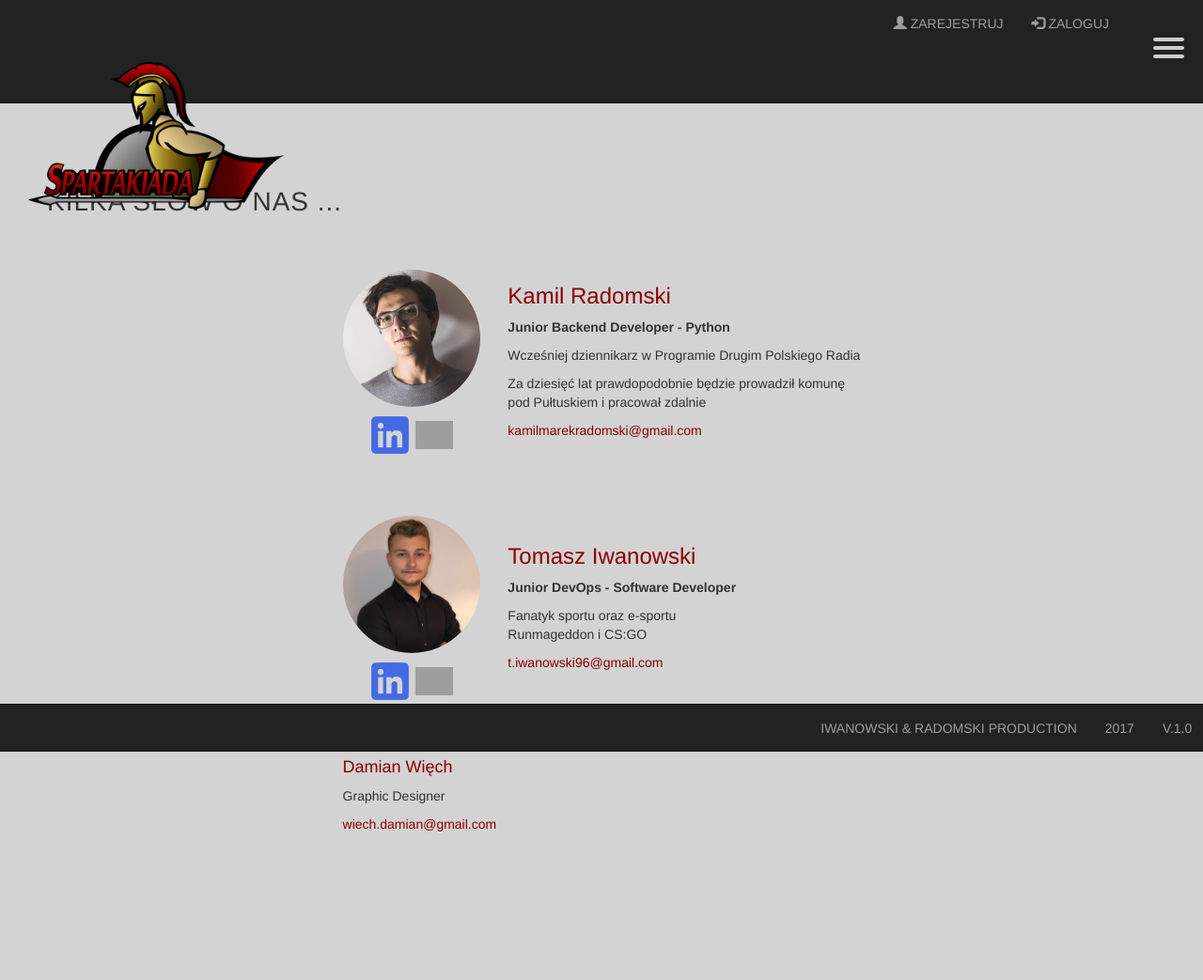
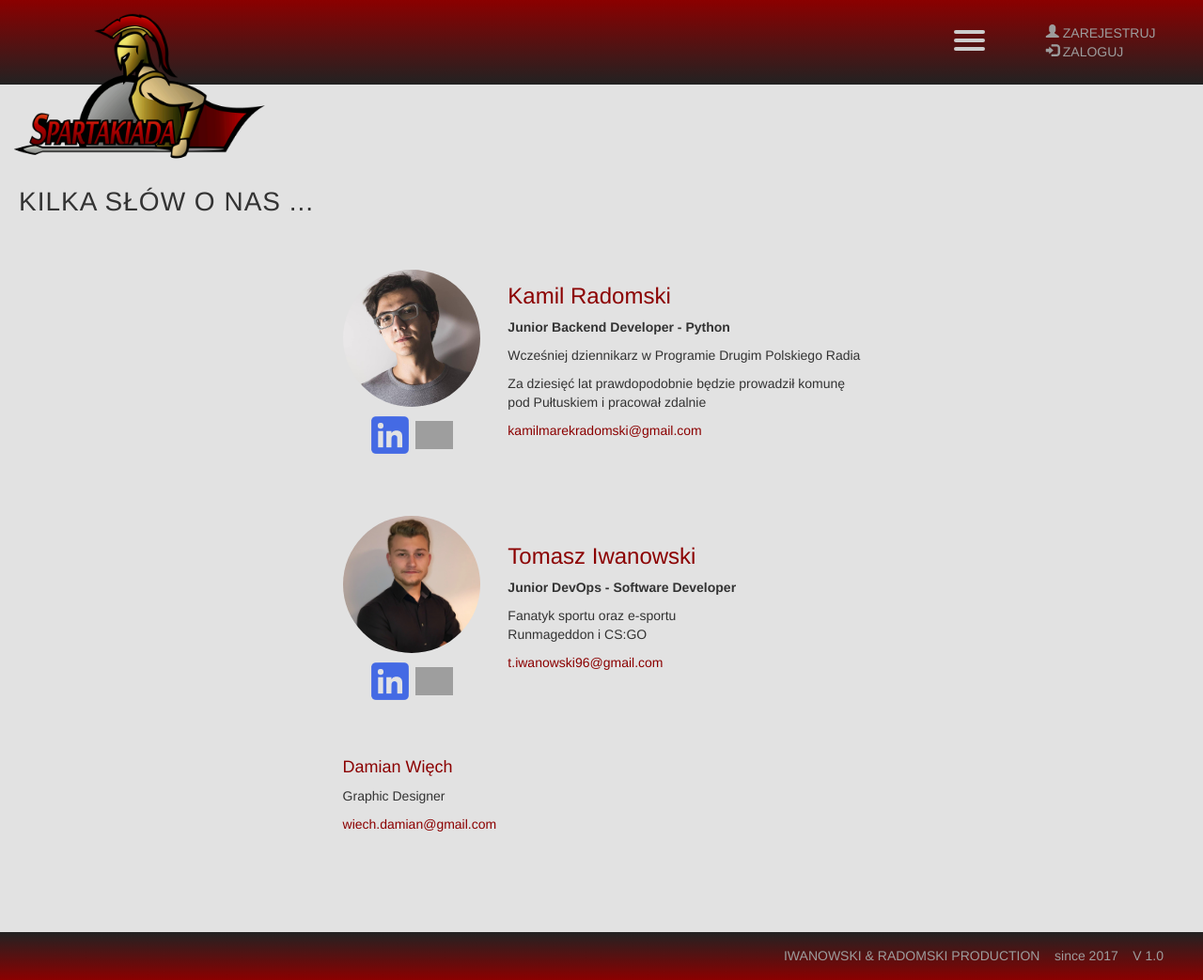
Before and after one commit to tiwanowski96/Spartakiada, a Django app: template spartakiada/templates/spartakiada/about_view.html in a window 1280 px wide. Shown: the whole page at 94% size. Before the commit the page ends 885 px from the top, so only its background shows below. Run offline with Django 3.2, Linux system fonts and the light colour scheme; the template is opened without the code that fills it, so the values that code supplies are empty; some libraries are stand-ins or nearby versions; grey boxes are pictures that could not be loaded.

Commit message:
Change/Fix CSS style

```diff
--- a/spartakiada/static/js/alerts.js
+++ b/spartakiada/static/js/alerts.js
@@ -1,3 +1,3 @@
 $(document).ready(function(){
-    $("footer").delay(2000).fadeOut(2000);
+    $("footer.warningContainer").delay(2000).fadeOut(2000);
     });
--- a/spartakiada/static/spartakiada/style.css
+++ b/spartakiada/static/spartakiada/style.css
@@ -1,3 +1,17 @@
+body {
+    background-color: rgb(226, 226, 226);
+    margin: 0;
+    display: flex;
+    flex-direction: column;
+    justify-content: space-between;
+    min-height: 100vh;
+}
+
+* {
+    font-family: "Helvetica Neue",Helvetica,Arial,sans-serif;
+    line-height: 1.42857143;
+}
+
 .nice {
     width: 200px;
     background-color: #A9A9A9;
@@ -72,10 +86,6 @@
     color: white;
 }
 
-body {
-    background-color: grey;
-}
-
 .toggle {
     letter-spacing: 1px;
     color: black;
@@ -107,10 +117,11 @@ ol {
 }
 
 #container {
-    margin-top: 200px;
-    margin-left: 40px;
-    margin-right: 40px;
-    margin-bottom: 80px;
+    display: inline-block;
+    margin-top: 180px;
+    padding-right: 20px;
+    padding-left: 20px;
+    margin-bottom: 25px;
 }
 
 .headtext {
@@ -123,12 +134,16 @@ ol {
     margin: 20px;
 }
 
+.tabcon td {
+    padding: 0.5em;
+}
+
 .checkbox {
     width: 16px;
     height: 16px;
 }
 
-.footer {
+.warningContainer {
     padding: 20px 0;
 }
 
@@ -159,24 +174,6 @@ ol {
     text-align: left;
     margin-bottom: 1em;
     padding-left: 2em;
-    padding-right: 1em;
-}
-
-.logoContainer {
-    display: table-cell;
-    float: left;
-}
-
-.listMenu {
-    display: table-cell;
-    float: right;
-    position: fixed;
-}
-
-.loginContainer {
-    display: table-cell;
-    width: inherit;
-    padding-right: 100px;
 }
 
 .siteWrapper {
@@ -214,16 +211,18 @@ ol {
 }
 
 #menuToggle {
-    display: block;
+    display: none;
     position: fixed;
-    top: 40px;
-    right: 20px;
-    float: right;
+
+    padding-right: 1em;
 
     z-index: 1;
 
     -webkit-user-select: none;
     user-select: none;
+
+    justify-content: flex-end;
+    align-items: center;
 }
 
 #menuToggle input {
@@ -287,11 +286,11 @@ ol {
 #menu {
     position: absolute;
     width: 300px;
-    left: -190px;
+    left: 20px;
     margin: -100px 0 0 -50px;
     padding: 50px;
     padding-top: 125px;
-    background: #222;
+    background: linear-gradient(to right, #222, #8B0000);
     list-style-type: none;
     -webkit-font-smoothing: antialiased;
     transform-origin: 0% 0%;
@@ -301,7 +300,7 @@ ol {
 
 #menu li {
     padding: 10px 0;
-    font-size: 22px;
+    font-size: 18px;
     color: #9d9d9d;
 }
 
@@ -315,3 +314,129 @@ ol {
 #menuToggle input:checked ~ ul {
     transform: none;
 }
+
+.col-1 {width: 100%;}
+.col-2 {width: 23%;}
+.col-3 {width: 60%;}
+.col-4 {width: 17%}
+.col-5 {width: 50%; float: left;}
+
+.siteHeader {
+    height: 90px;
+    display: flex;
+    background: linear-gradient(to top, #222, #8B0000);
+    position: fixed;
+    top: 0;
+    z-index: 1;
+}
+
+.logoContainer {
+    display: inline-table;
+    margin-top: 1em;
+}
+
+.logoContainer img {
+    max-width: 100%;
+    min-width: 230px;
+    height: auto;
+    width: auto\9; /* ie8 */
+}
+
+.listMenu {
+    display: flex;
+    align-items: center;
+    justify-content: center;
+}
+
+.listMenu ul {
+    list-style-type: none;
+    margin: 0;
+    padding: 0;
+    overflow: hidden;
+    width: 100%;
+    text-align: center;
+}
+
+.listMenu ul li {
+    display: inline-block;
+    margin-left: 0.5em;
+    margin-right: 0.5em;
+}
+
+.listMenu ul a {
+    color: #9d9d9d;
+    font-size: 18px;
+}
+
+.listMenu ul a:hover {
+    color: #dddddd;
+}
+
+.loginContainer {
+    min-width: 135px;
+    display: flex;
+    align-items: center;
+    justify-content: center;
+}
+
+.loginContainer ul {
+    list-style-type: none;
+    margin: 0;
+    padding: 0;
+}
+
+.loginContainer a {
+    display: flex;
+    color: #9d9d9d;
+}
+
+.loginContainer a:hover {
+    text-decoration: none;
+    color: #dddddd;
+}
+
+.siteFooter {
+    height: 51px;
+    background: linear-gradient(to bottom, #222, #8B0000);
+    display: inline-grid;
+    align-items: center;
+    opacity: 1;
+}
+
+.footerRightBox {
+    float: right;
+    text-align: right;
+    padding-right: 3em;
+    font-size: 14px;
+    color: #9d9d9d;
+}
+
+.input {
+    position: absolute;
+}
+
+@media only screen and (max-width: 1400px) {
+    .listMenu {
+        display: none;
+    }
+    #menuToggle {
+        display: flex;
+        position: sticky;
+    }
+    .loginContainer {
+        left: 100%;
+        position: sticky;
+    }
+    .siteHeader {
+        justify-content: space-between;
+    }
+  }
+
+@media only screen and (max-width: 775px) {
+    .descriptionContainer {
+        width: 60%;
+    }
+    .scoreMenuContainer {
+        width: 30%;
+    }
+}
--- a/spartakiada/templates/spartakiada/base.html
+++ b/spartakiada/templates/spartakiada/base.html
@@ -6,38 +6,27 @@
     <head>
         <title>Spartakiada</title>
         <meta charset="utf-8">
+        <link rel="stylesheet" href="https://maxcdn.bootstrapcdn.com/bootstrap/3.3.7/css/bootstrap.min.css" integrity="sha384-BVYiiSIFeK1dGmJRAkycuHAHRg32OmUcww7on3RYdg4Va+PmSTsz/K68vbdEjh4u" crossorigin="anonymous">
         <link rel="stylesheet" type="text/css" href="{% static 'spartakiada/style.css' %}">
-        <link href="https://fonts.googleapis.com/icon?family=Material+Icons" rel="stylesheet">
-        <link rel="stylesheet" href="https://maxcdn.bootstrapcdn.com/bootstrap/3.3.7/css/bootstrap.min.css" integrity="sha384-BVYiiSIFeK1dGmJRAkycuHAHRg32OmUcww7on3RYdg4Va+PmSTsz/K68vbdEjh4u" crossorigin="anonymous">
-        <link href="https://fonts.googleapis.com/css?family=Anton" rel="stylesheet">
-        <link href="//maxcdn.bootstrapcdn.com/font-awesome/4.3.0/css/font-awesome.min.css" rel="stylesheet">
     </head>
-    <body style="background-color: lightgrey; margin: 10px;">
-
-        <nav class="navbar navbar-inverse navbar-fixed-top" style="height: 110px; width: 100%; display: table; table-layout: fixed;">
-            <div class="logoContainer">
-                <a class="navbar-brand" href="/"><img width="300" src="{% static 'spartakiada/logo.gif' %}" /></a>
+    <body>
+        <header class="siteHeader col-1">
+            <div class="logoContainer col-2">
+                <a href="/"><img src="{% static 'spartakiada/logo.gif' %}" /></a>
             </div>
-            <div class="loginContainer">
-                <ul class="nav navbar-nav navbar-right" style="float: right;">
-                    {% if  user.is_authenticated %}
-                    <li><a>{{ user }}</a></li>
-                    <li><a href="/logout">
-                        <span class="glyphicon glyphicon-log-out"></span>
-                        WYLOGUJ</a></li>
-                    {% else %}
-                    <li><a href="/register/">
-                        <span class="glyphicon glyphicon-user"></span>
-                        ZAREJESTRUJ</a></li>
-                    <li><a href="/login/">
-                        <span class="glyphicon glyphicon-log-in"></span>
-                        ZALOGUJ</a></li>
-                    {% endif %}
+            <div class="listMenu col-3">
+                <ul>
+                    <a href="/players/"><li>ZAWODNICY</li></a>
+                    <a href="/teams/"><li>DRUŻYNY</li></a>
+                    <a href="/games/"><li>DYSCYPLINY</li></a>
+                    <a href="/add_cup/"><li>DODAJ TURNIEJ</li></a>
+                    <a href="/cups_list/"><li>TURNIEJE</li></a>
+                    <a href="/stats/"><li>RANKING</li></a>
+                    <a href="/about/"><li>O NAS</li></a>
                 </ul>
             </div>
-            <div class="listMenu">
-                <div id="menuToggle">
-
+            <div id="menuToggle" class="col-3">
+                <div class="input">
                     <input type="checkbox" />
 
                     <span></span>
@@ -55,21 +44,40 @@
                     </ul>
                 </div>
             </div>
-        </nav>
+            <div class="loginContainer col-4">
+                <ul>
+                    {% if  user.is_authenticated %}
+                    <li><a>{{ user }}</a></li>
+                    <li><a href="/logout">
+                        <span class="glyphicon glyphicon-log-out"></span>
+                        &nbsp;WYLOGUJ</a></li>
+                    {% else %}
+                    <li><a href="/register/">
+                        <span class="glyphicon glyphicon-user"></span>
+                        &nbsp;ZAREJESTRUJ</a></li>
+                    <li><a href="/login/">
+                        <span class="glyphicon glyphicon-log-in"></span>
+                        &nbsp;ZALOGUJ</a></li>
+                    {% endif %}
+                </ul>
+            </div>
+        </header>
+        <main>
+            <div id="container" class="col-1">
+                {% block content %}
 
-        <div id="container">
-        {% block content %}
+                {% endblock %}
+            </div>
+        </main>
+        <footer class="siteFooter col-1">
+            <div class="footerRightBox">
+                IWANOWSKI & RADOMSKI PRODUCTION &nbsp;&nbsp;
+                since 2017 &nbsp;&nbsp;
+                V 1.0
+            </div>
+        </footer>
 
-        {% endblock %}
-        </div>
+    <script src="https://maxcdn.bootstrapcdn.com/bootstrap/3.3.7/js/bootstrap.min.js" integrity="sha384-Tc5IQib027qvyjSMfHjOMaLkfuWVxZxUPnCJA7l2mCWNIpG9mGCD8wGNIcPD7Txa" crossorigin="anonymous"></script>
 
-        <nav class="navbar navbar-inverse navbar-fixed-bottom" style="max-height: 51px;">
-            <div class="nav navbar-nav navbar-right" style="text-align: center;">
-            <p class="navbar-text" style="text-transform: uppercase;">Iwanowski & Radomski Production</p>
-            <p class="navbar-text" style="text-transform: uppercase;">2017</p>
-            <p class="navbar-text" style="text-transform: uppercase;">v.1.0&nbsp;&nbsp;&nbsp;</p>
-            </div>
-        </nav>
-    <script src="https://maxcdn.bootstrapcdn.com/bootstrap/3.3.7/js/bootstrap.min.js" integrity="sha384-Tc5IQib027qvyjSMfHjOMaLkfuWVxZxUPnCJA7l2mCWNIpG9mGCD8wGNIcPD7Txa" crossorigin="anonymous"></script>
     </body>
 </html>
--- a/spartakiada/templates/spartakiada/player_details_view.html
+++ b/spartakiada/templates/spartakiada/player_details_view.html
@@ -35,7 +35,7 @@
 
                 {% endif %}
 
-            turnieju {{won.tournament_name}} ({{won.tournament_date}}) w <b>{{won.game_name}}</b>.
+            turnieju <strong>{{won.tournament_name}}</strong> ({{won.tournament_date}}) w <b>{{won.game_name}}</b>.
 
             Po {{won.lap|add:"-1"}} rundach.<br><br>
             {% endfor %}
--- a/spartakiada/templates/spartakiada/player_form.html
+++ b/spartakiada/templates/spartakiada/player_form.html
@@ -1,7 +1,7 @@
 {% extends 'spartakiada/base.html' %}
 
 {% block content %}
-    <div class="col-sm-5">
+    <div class="col-5">
 
     <h3 class="headtext">Dodaj zawodnika :</h3>
     <form action="" method="POST">{% csrf_token %}
@@ -11,13 +11,13 @@
     </form>
 
     {% if form.name.errors %}
-    <footer class="footer">
+    <footer class="warningContainer">
         <p class="warning"><strong>Taki zawodnik już istnieje</strong></p>
     </footer>
     {% endif %}
 
     </div>
-    <div class="col-sm-5" style="margin-bottom: 70px;">
+    <div class="col-5">
         {% include 'spartakiada/player_list_itself.html' %}
     </div>
 
```
